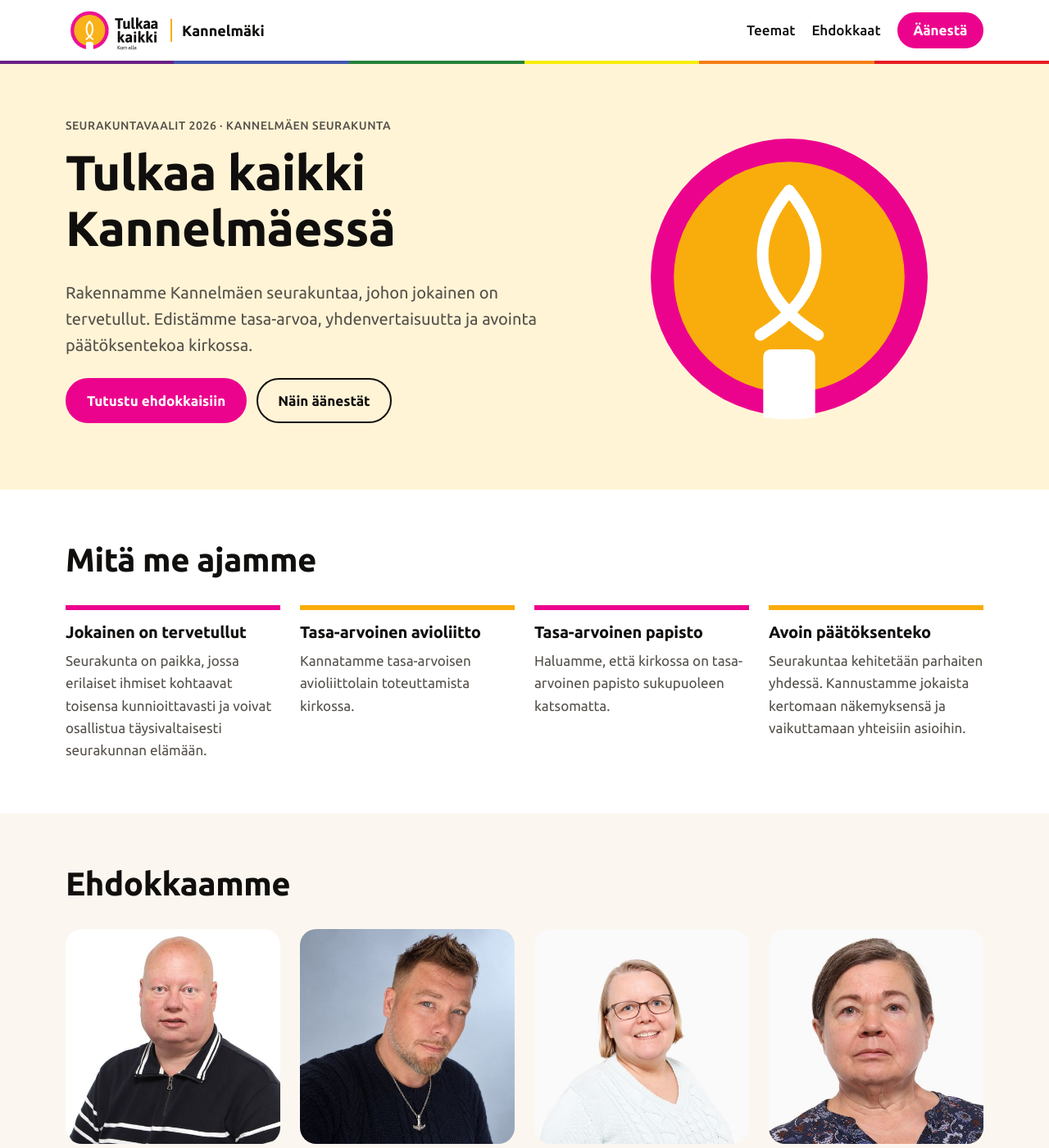
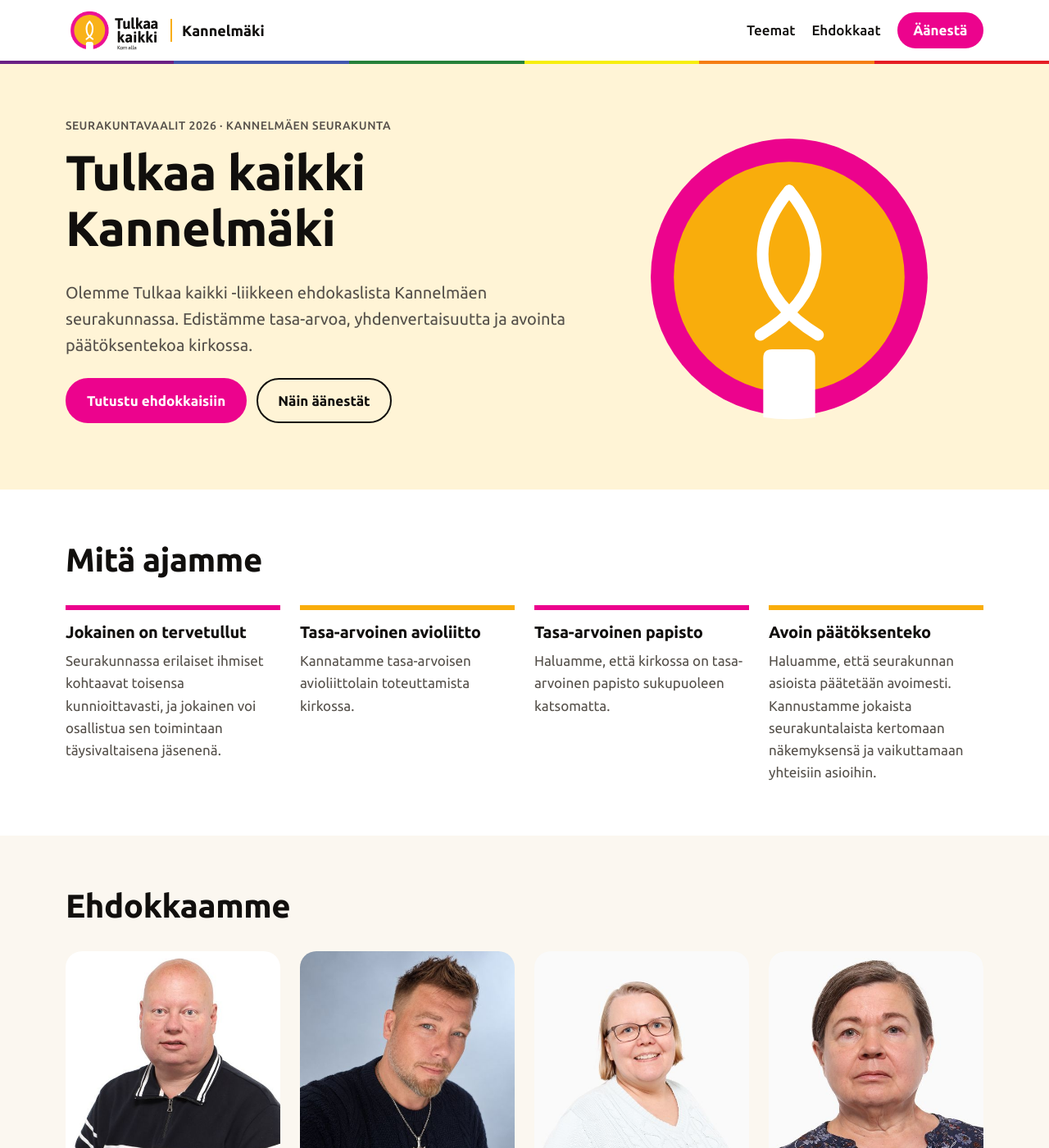
Before and after one commit to vvjarvilehto/tulkaakaikki-kannelmaki, a Jekyll site: the page built from index.html, in a window 1280 px wide and 1400 px high. Shown: the whole window at 82% size. Built offline with Jekyll 4.4.1, drawn with Linux system fonts in a browser that asks for light colours; some of the changed text lies outside the part shown.

Commit message:
Ryhmän nimi Tulkaa kaikki Kannelmäki, tekstien siistiminen
Co-Authored-By: Claude Opus 5.5 <noreply@anthropic.com>
Claude-Session: https://claude.ai/code/session_01DzGjj6X1zhnynWUduBrk61

```diff
--- a/_config.yml
+++ b/_config.yml
@@ -1,5 +1,5 @@
-title: Tulkaa kaikki – Kannelmäki
-description: Tulkaa kaikki -ehdokaslista Kannelmäen seurakunnan seurakuntavaaleissa.
+title: Tulkaa kaikki Kannelmäki
+description: Tulkaa kaikki Kannelmäki on ehdokaslista Kannelmäen seurakunnan seurakuntavaaleissa 2026.
 lang: fi
 
 # GitHub Pages -testiosoitteessa sivusto on alikansiossa /tulkaakaikki-kannelmaki.
--- a/_data/sivusto.yml
+++ b/_data/sivusto.yml
@@ -1,20 +1,20 @@
-otsikko: Tulkaa kaikki Kannelmäessä
-ingressi: Rakennamme Kannelmäen seurakuntaa, johon jokainen on tervetullut. Edistämme tasa-arvoa, yhdenvertaisuutta ja avointa päätöksentekoa kirkossa.
+otsikko: Tulkaa kaikki Kannelmäki
+ingressi: Olemme Tulkaa kaikki -liikkeen ehdokaslista Kannelmäen seurakunnassa. Edistämme tasa-arvoa, yhdenvertaisuutta ja avointa päätöksentekoa kirkossa.
 hero_kuva: ""
 
-teemat_otsikko: Mitä me ajamme
+teemat_otsikko: Mitä ajamme
 teemat:
   - otsikko: Jokainen on tervetullut
-    teksti: Seurakunta on paikka, jossa erilaiset ihmiset kohtaavat toisensa kunnioittavasti ja voivat osallistua täysivaltaisesti seurakunnan elämään.
+    teksti: Seurakunnassa erilaiset ihmiset kohtaavat toisensa kunnioittavasti, ja jokainen voi osallistua sen toimintaan täysivaltaisena jäsenenä.
   - otsikko: Tasa-arvoinen avioliitto
     teksti: Kannatamme tasa-arvoisen avioliittolain toteuttamista kirkossa.
   - otsikko: Tasa-arvoinen papisto
     teksti: Haluamme, että kirkossa on tasa-arvoinen papisto sukupuoleen katsomatta.
   - otsikko: Avoin päätöksenteko
-    teksti: Seurakuntaa kehitetään parhaiten yhdessä. Kannustamme jokaista kertomaan näkemyksensä ja vaikuttamaan yhteisiin asioihin.
+    teksti: Haluamme, että seurakunnan asioista päätetään avoimesti. Kannustamme jokaista seurakuntalaista kertomaan näkemyksensä ja vaikuttamaan yhteisiin asioihin.
 
 vaalit_otsikko: Äänestä seurakuntavaaleissa
-vaalit_teksti: Äänestää voi jokainen seurakunnan jäsen, joka on täyttänyt 16 vuotta viimeistään vaalipäivänä. Saat äänestyspaikalla kaksi lippua – valkoisella äänestät kirkkovaltuustoon ja oranssilla seurakuntaneuvostoon. Ota mukaan henkilöllisyystodistus.
+vaalit_teksti: "Äänestää voi jokainen seurakunnan jäsen, joka on täyttänyt 16 vuotta viimeistään vaalipäivänä. Saat äänestyspaikalla kaksi äänestyslippua: valkoisella äänestät kirkkovaltuustoon ja oranssilla seurakuntaneuvostoon. Ota mukaan henkilöllisyystodistus."
 ennakkoaanestys: "Ennakkoäänestys ti–la 3.–7.11.2026"
 vaalipaiva: "Vaalipäivä su 15.11.2026 klo 11–20, Malminkartanon kappeli"
 aanestyspaikat_linkki: https://www.helsinginseurakunnat.fi/kannelmaenseurakunta/uutiset/seurakuntavaalienaanestysajatja-paikatkannelmaenseurakunnassa
--- a/_layouts/default.html
+++ b/_layouts/default.html
@@ -38,7 +38,7 @@
     <div class="kehys alapalkki__sisus">
       <img src="{{ '/assets/img/logo-nega.svg' | relative_url }}" alt="Tulkaa kaikki – Kom alla" width="180" height="87">
       <div>
-        <p><strong>Tulkaa kaikki – Kannelmäki</strong><br>Ehdokaslista Kannelmäen seurakunnan seurakuntavaaleissa</p>
+        <p><strong>Tulkaa kaikki Kannelmäki</strong><br>Ehdokaslista Kannelmäen seurakunnan seurakuntavaaleissa 2026</p>
         {%- if site.data.sivusto.facebook and site.data.sivusto.facebook != "" %}
         <p><a href="{{ site.data.sivusto.facebook }}">Seuraa meitä Facebookissa</a></p>
         {%- endif %}
```
Also changed, not shown: OHJE-KAYTTOONOTTO.md (+3 -3 lines), OHJE-YLLAPITAJILLE.md (+3 -3 lines), README.md.
